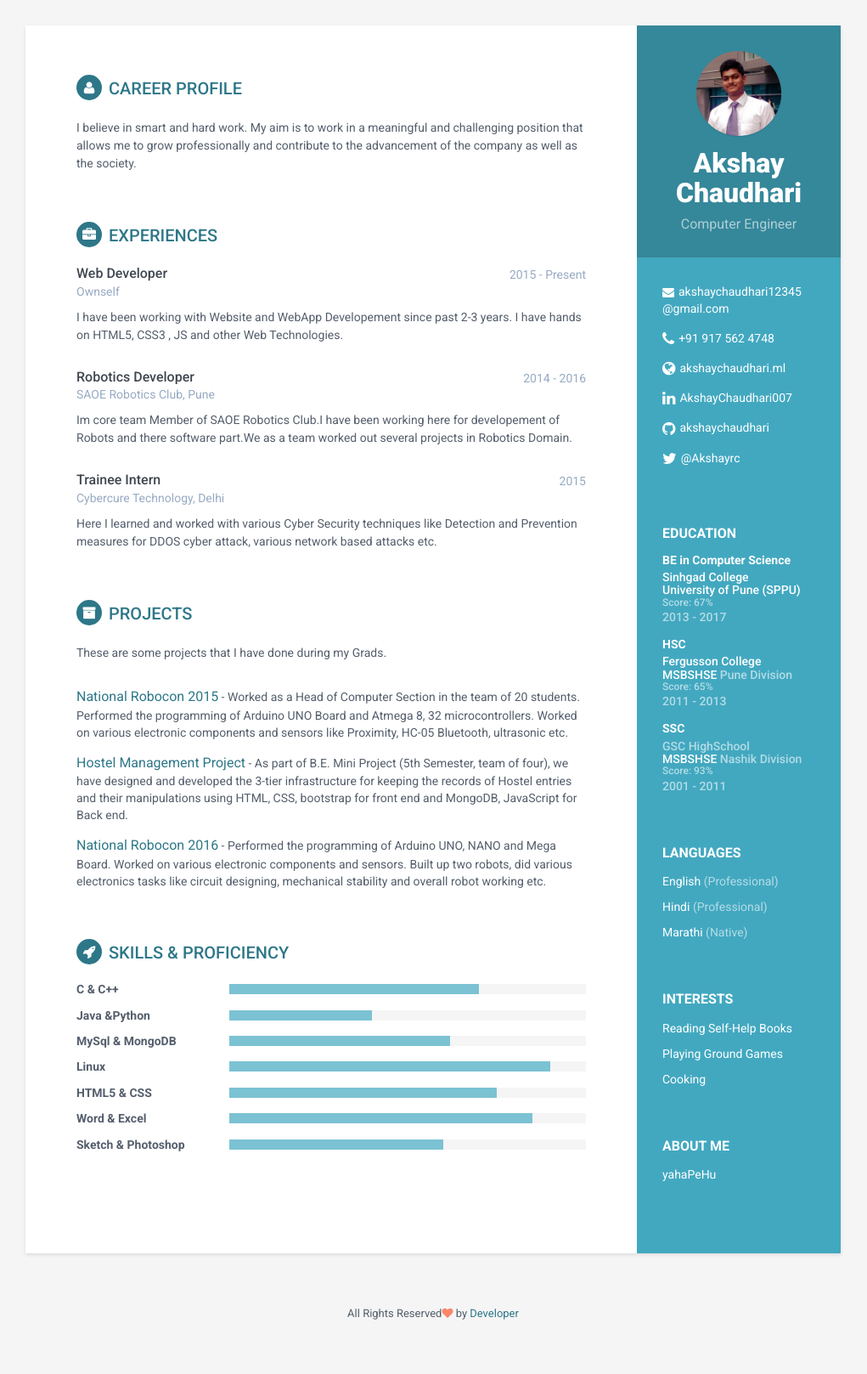
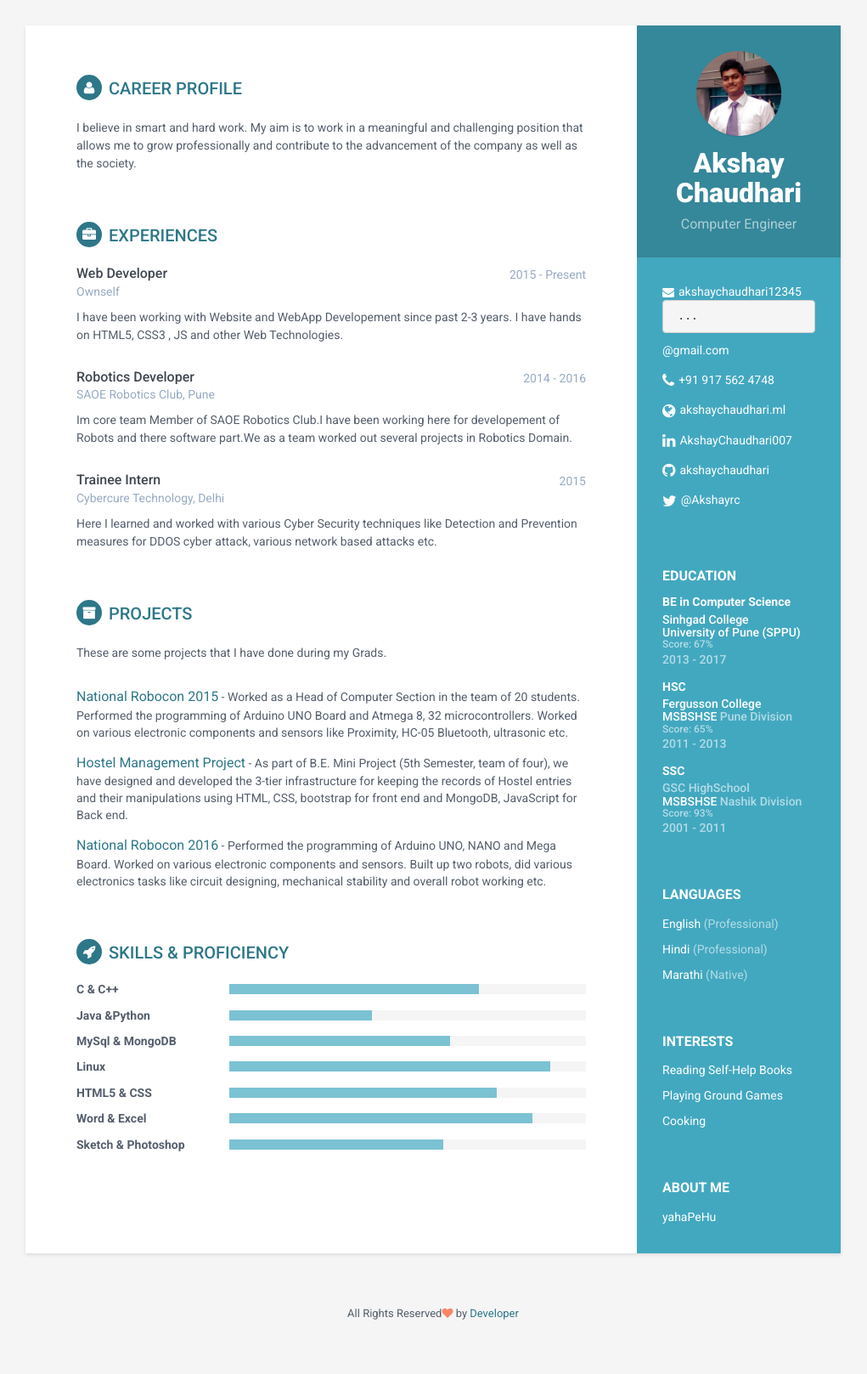
Before and after one commit to akshayrcc/resume-template-fresher, a Jekyll site: the page built from index.html, in a window 1280 px wide. Shown: the whole page at 85% size, without its empty margins (130-1151 px from the left). Built offline with Jekyll 4.4.1, drawn with Linux system fonts in a browser that asks for light colours.

Commit message:
Update sidebar.html

```diff
--- a/_includes/sidebar.html
+++ b/_includes/sidebar.html
@@ -14,7 +14,7 @@
                    {% if site.email %}
                     <li class="email"><i class="fa fa-envelope"></i><a href="mailto: {{site.email}}">{{site.email}}</a></li>
                     {% else %}
-                    <li class="email"><i class="fa fa-envelope"></i><a href="mailto:akshaychaudhari12345@gmail.com">akshaychaudhari12345</br>@gmail.com</a></li>
+                    <li class="email"><i class="fa fa-envelope"></i><a href="mailto:akshaychaudhari12345@gmail.com">akshaychaudhari12345</br><pre> ... </pre>@gmail.com</a></li>
                     {% endif %}
 
                     {% if site.phone %}
```
